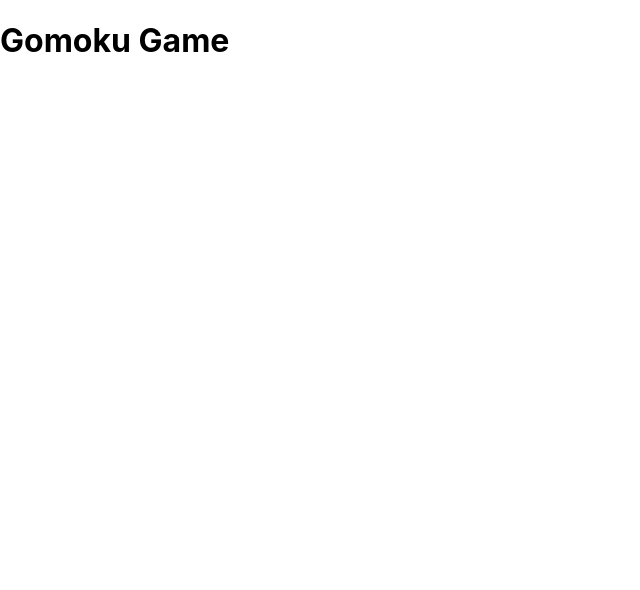
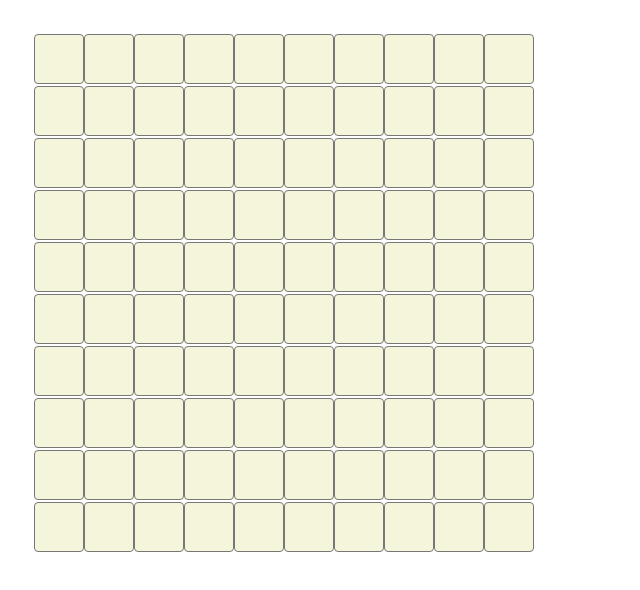
Before and after one commit to mentor-us/web_deeplink, a React (Create React App) app: page /web-nang-cao-19-3/gomoku-game in a window 1280 px wide. Shown: the top 590 px of the page, without its empty margins (0-640 px from the left). Built offline with nearby package versions, Linux system fonts and the light colour scheme.

Commit message:
draw boards!

```diff
--- a/src/pages/PersonalExercises/GomokuGame/GomokuGame.module.css
+++ b/src/pages/PersonalExercises/GomokuGame/GomokuGame.module.css
@@ -0,0 +1,3 @@
+.container {
+    padding: 32px;
+}
--- a/src/pages/PersonalExercises/GomokuGame/GomokuGame.tsx
+++ b/src/pages/PersonalExercises/GomokuGame/GomokuGame.tsx
@@ -1,10 +1,41 @@
-import React from 'react'
+import React, { useEffect, useMemo, useState } from 'react';
+import Square from './Square/Square';
+import styles from './GomokuGame.module.css';
+import { SquareModel } from './models';
 
 export default function GomokuGame() {
-  const rows: number = 10;
-  const columns: number = 10;
+  // const rows: number = 10;
+  // const columns: number = 10;
+  const [boards, setBoards] = useState<Array<Array<SquareModel>>>(()=>{
+    const rows: number = 10;
+    const columns: number = 10;
+
+    const result = new Array();
+    for (let i = 0; i < rows; i++) {
+      const col = new Array();
+      for (let j = 0; j < columns; j++) {
+        const element:SquareModel = {flag: null};
+        col.push(element);
+      }
+      result.push(col);
+    }
+
+    return result;
+  });
+
+  const renderSquare = (item: SquareModel)=>{
+    return <Square data={item}/>
+  }
 
   return (
-    <div><h1>Gomoku Game</h1></div>
+    <div className={styles.container}>
+        <table>
+          {
+            boards.map((rowItem)=>{
+              return(<tr>{rowItem.map((colItem)=>renderSquare(colItem))}</tr>)
+            })
+          }
+        </table>
+    </div>
   )
 }
--- /dev/null
+++ b/src/pages/PersonalExercises/GomokuGame/Square/Square.module.css
@@ -0,0 +1,13 @@
+.button{
+    background-color: beige;
+    border-radius: 4px;
+    padding: 8px;
+    border: 1px solid #777;
+    width: 50px;
+    height: 50px;
+}
+
+.button:hover {
+    background-color: rgba(0, 255, 0, 0.5);
+    border: 1px solid green;
+}
--- /dev/null
+++ b/src/pages/PersonalExercises/GomokuGame/Square/Square.tsx
@@ -0,0 +1,14 @@
+import React from 'react';
+import { SquareModel } from '../models';
+import styles from './Square.module.css';
+
+interface Props {
+  data: SquareModel;
+}
+
+export default function Square({data}:Props) {
+
+  return (
+    <button onClick={()=>{console.log("Hello")}} className={styles.button}></button>
+  )
+}
--- /dev/null
+++ b/src/pages/PersonalExercises/GomokuGame/models.ts
@@ -0,0 +1,3 @@
+export interface SquareModel {
+    flag: 'X' | 'O' | null;
+}
```
Also changed, not shown: src/components/ExerciseCard/ExerciseCard.tsx (deleted, +0 -11 lines), src/components/Square/Square.tsx (deleted, +0 -7 lines), src/components/ExerciseCard/ExerciseCard.module.css (deleted), src/components/Square/Square.module.css (deleted).
